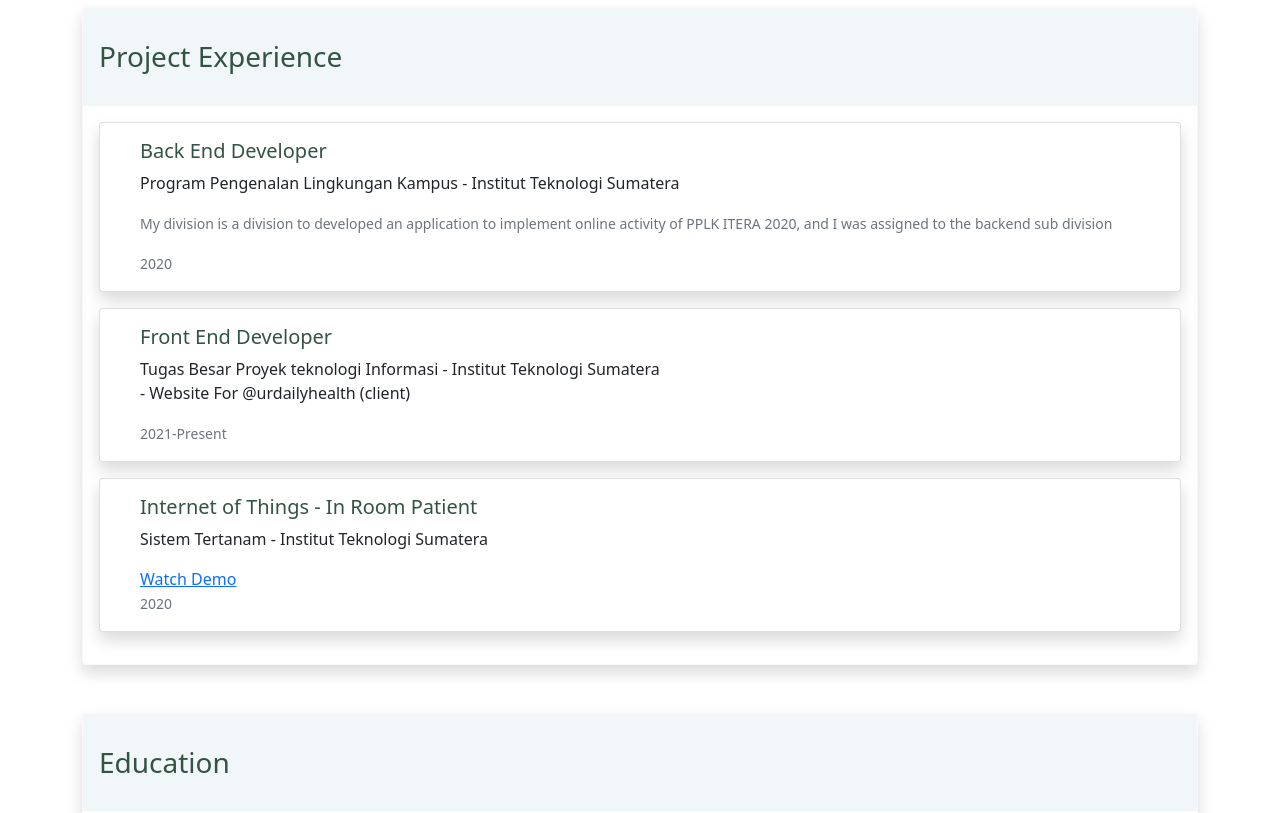
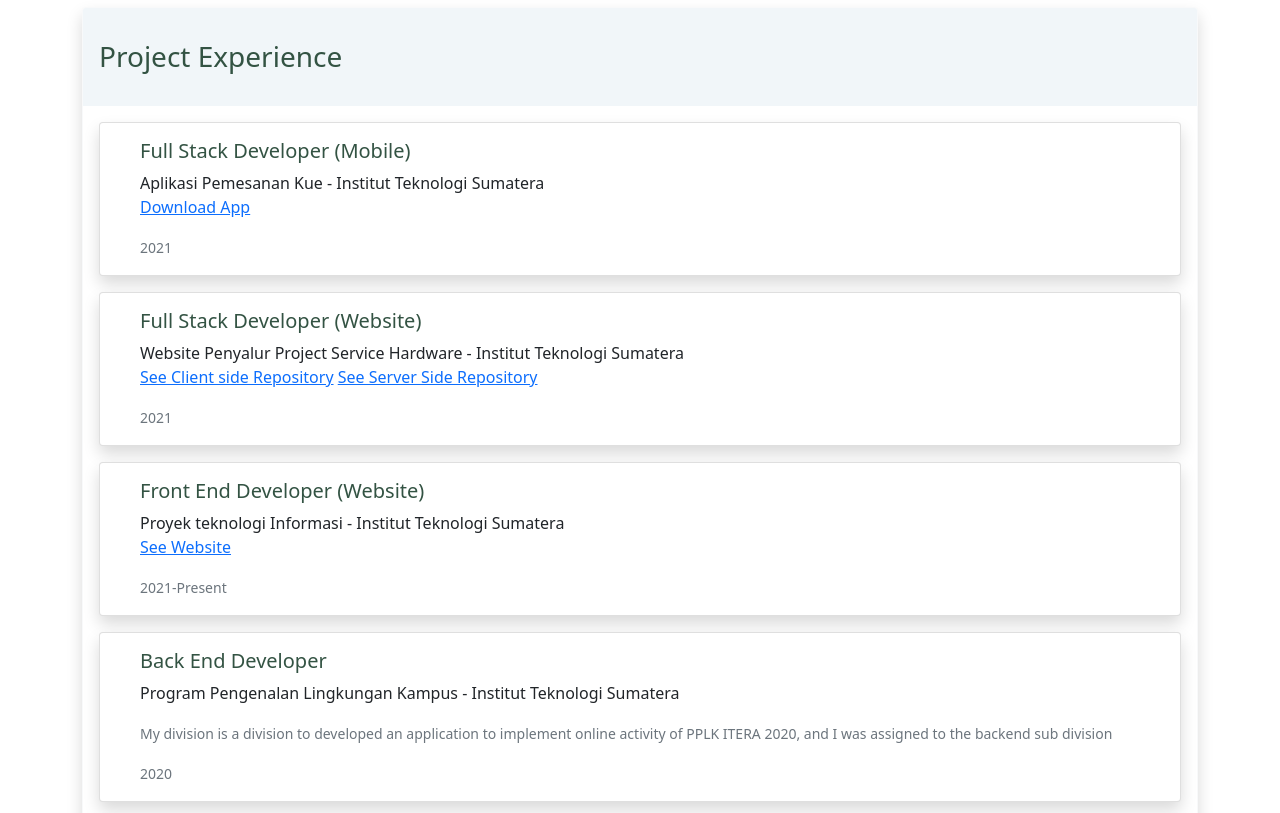
Before and after one commit to alifahmaaad/alifahmaaad.github.io, a plain HTML site: page index.html in a window 1280 px wide. Shown: the part 1980-2793 px from the top of the page. Drawn offline with nearby package versions, Linux system fonts and the light colour scheme.

Commit message:
Update index.html

```diff
--- a/index.html
+++ b/index.html
@@ -80,7 +80,7 @@
             </div>
             <div class="card-body">
                 <blockquote class="blockquote mb-0">
-                    <p>In 2021, I am 21 and currently studying for the third year of Informatics Engineering at Institut Teknologi Sumatera. I am very interested in web programming and have little interest in mobile programming. in my lecture several times I worked on projects with certain course. Now, I want to improve my skills by studying and finding a job that supports my interests.</p>
+                    <p>I am third year of informatic student in Institut Teknologi Sumatera, expected to graduate in 2022. Passionate in web developer as Frontend and Backend Developer also in Mobile developer as Frontend Developer. in my lecture several times I worked on projects with certain course. Now, I want to improve my skills by studying and 􀃶nding a job that supports my interests.</p>
                 </blockquote>
             </div>
         </div>
@@ -182,6 +182,37 @@
             <div class="card-body">
                 <div class="row">
                     <div class="col-md-12">
+                         <div class="card subcard mb-3 px-4 shadow">
+                            <!-- <img src="..." class="card-img-top" alt="..."> -->
+                            <div class="card-body">
+                                <h5 class="card-title">Full Stack Developer (Mobile)</h5>
+                                <p class="card-text">Aplikasi Pemesanan Kue - Institut Teknologi Sumatera<br />
+                                    <a href="https://drive.google.com/file/d/1NGlqw8kog0inTAWUYn7Ty_2xzGY0Wsz6/view?usp=sharing" target="_blank">Download App</a>
+                                    </span></p>
+                                <p class="card-text"><small class="text-muted">2021</small></p>
+                            </div>
+                        </div>
+                        <div class="card subcard mb-3 px-4 shadow">
+                            <!-- <img src="..." class="card-img-top" alt="..."> -->
+                            <div class="card-body">
+                                <h5 class="card-title">Full Stack Developer (Website)</h5>
+                                <p class="card-text">Website Penyalur Project Service Hardware - Institut Teknologi Sumatera<br />
+                                    <a href="https://github.com/alifahmaaad/Web-Lelang-Service" target="_blank">See Client side Repository</a>
+                                    <a href="https://github.com/alifahmaaad/Web-Lelang-Service-Server" target="_blank">See Server Side Repository</a>
+                                    </span></p>
+                                <p class="card-text"><small class="text-muted">2021</small></p>
+                            </div>
+                        </div>
+                         <div class="card subcard mb-3 px-4 shadow">
+                            <!-- <img src="..." class="card-img-top" alt="..."> -->
+                            <div class="card-body">
+                                <h5 class="card-title">Front End Developer (Website)</h5>
+                                <p class="card-text">Proyek teknologi Informasi - Institut Teknologi Sumatera<br />
+                                    <a href="http/:urdailyhealth.rf.gd/" target="_blank">See Website</a>
+                                    </span></p>
+                                <p class="card-text"><small class="text-muted">2021-Present</small></p>
+                            </div>
+                        </div>
                         <div class="card subcard mb-3 px-4 shadow">
                             <!-- <img src="..." class="card-img-top" alt="..."> -->
                             <div class="card-body">
@@ -191,16 +222,7 @@
                                 <p class="card-text"><small class="text-muted">2020</small></p>
                             </div>
                         </div>
-                        <div class="card subcard mb-3 px-4 shadow">
-                            <!-- <img src="..." class="card-img-top" alt="..."> -->
-                            <div class="card-body">
-                                <h5 class="card-title">Front End Developer</h5>
-                                <p class="card-text">Tugas Besar Proyek teknologi Informasi - Institut Teknologi Sumatera<br />
-                                    - Website For @urdailyhealth (client)
-                                    </span></p>
-                                <p class="card-text"><small class="text-muted">2021-Present</small></p>
-                            </div>
-                        </div>
+
                         <div class="card subcard mb-3 px-4 shadow">
                             <!-- <img src="..." class="card-img-top" alt="..."> -->
                             <div class="card-body">
```
